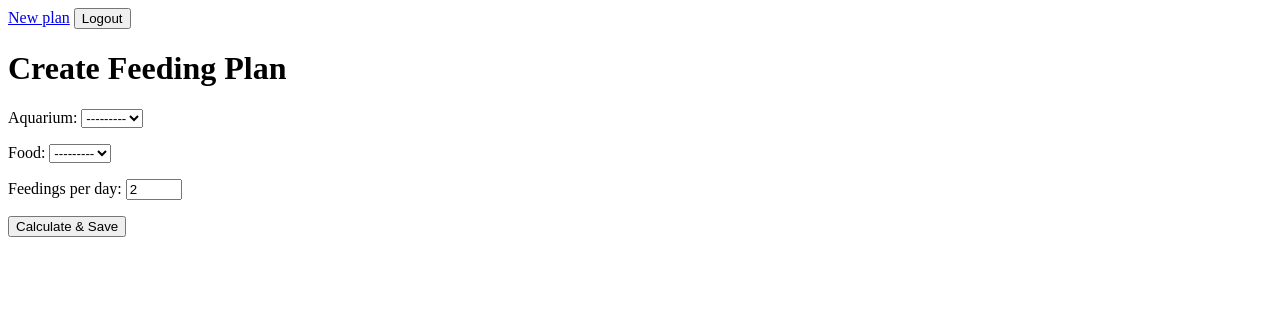
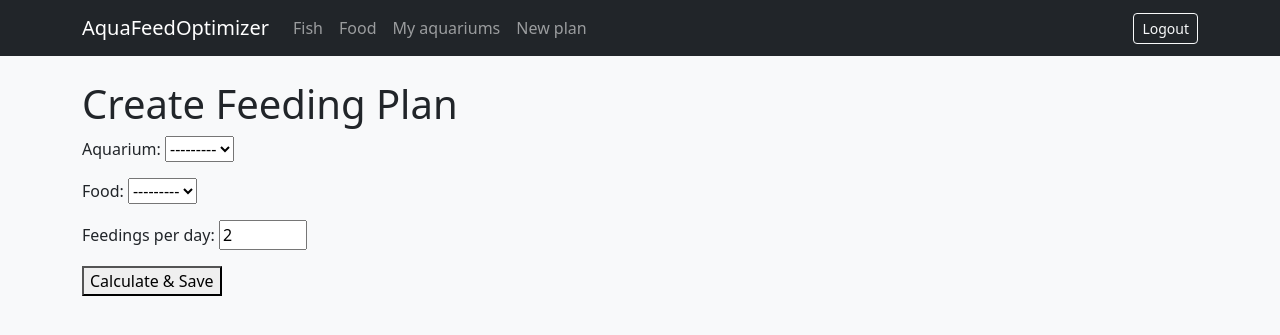
Before and after one commit to UnrealLock/aquafeed-optimizer, a Django app: page /feeding/plans/new/ in a window 1280 px wide. Shown: the top 335 px of the page. Run offline with Django 5.2, Linux system fonts and the light colour scheme; the visitor is signed in with stand-in values (Sample User, id 1); data that the repository does not hold is empty; some libraries are stand-ins or nearby versions.

Commit message:
add main(home) page and navigation forms

```diff
--- a/aquaFeedOptimizer/urls.py
+++ b/aquaFeedOptimizer/urls.py
@@ -2,8 +2,10 @@ from django.contrib import admin
 from django.urls import path, include
 from django.conf import settings
 from django.conf.urls.static import static
+from .views import home
 
 urlpatterns = [
+    path("", home, name="home"),
     path('admin/', admin.site.urls),
     path('accounts/', include('django.contrib.auth.urls')),
     path('feeding/', include('feeding.urls')),
--- /dev/null
+++ b/aquaFeedOptimizer/views.py
@@ -0,0 +1,4 @@
+from django.shortcuts import render
+
+def home(request):
+    return render(request, "home.html")
--- a/templates/base.html
+++ b/templates/base.html
@@ -3,30 +3,54 @@
 <head>
   <meta charset="utf-8"/>
   <title>{% block title %}Aqua Feed Optimizer{% endblock %}</title>
+  <link
+    href="https://cdn.jsdelivr.net/npm/bootstrap@5.3.3/dist/css/bootstrap.min.css"
+    rel="stylesheet"
+  >
   <script src="https://cdn.plot.ly/plotly-2.27.0.min.js"></script>
 </head>
-<body>
-  <nav>
-  <a href="/feeding/plans/new/">New plan</a>
+
+<body class="bg-light">
+<nav class="navbar navbar-expand-lg navbar-dark bg-dark">
+  <div class="container">
+    <a class="navbar-brand" href="/">AquaFeedOptimizer</a>
+
+    <div class="collapse navbar-collapse">
+      <ul class="navbar-nav me-auto">
+        <li class="nav-item"><a class="nav-link" href="/fish/">Fish</a></li>
+        <li class="nav-item"><a class="nav-link" href="/food/">Food</a></li>
 
         {% if user.is_authenticated %}
-    <form method="post" action="/accounts/logout/" style="display:inline;">
+          <li class="nav-item"><a class="nav-link" href="/aquariums/">My aquariums</a></li>
+          <li class="nav-item"><a class="nav-link" href="/feeding/plans/new/">New plan</a></li>
+        {% endif %}
+      </ul>
+
+      <ul class="navbar-nav">
+        {% if user.is_authenticated %}
+          <li class="nav-item">
+            <form method="post" action="/accounts/logout/">
               {% csrf_token %}
-      <button type="submit">Logout</button>
+              <button class="btn btn-outline-light btn-sm">Logout</button>
             </form>
+          </li>
         {% else %}
-    <a href="/accounts/login/">Login</a>
+          <li class="nav-item"><a class="btn btn-outline-light btn-sm" href="/accounts/login/">Login</a></li>
         {% endif %}
+      </ul>
+    </div>
+  </div>
 </nav>
 
+<div class="container mt-4">
   {% if messages %}
-    <ul>
     {% for message in messages %}
-        <li>{{ message }}</li>
+      <div class="alert alert-info">{{ message }}</div>
     {% endfor %}
-    </ul>
   {% endif %}
 
   {% block content %}{% endblock %}
+</div>
+
 </body>
 </html>
```
Also changed, not shown: templates/home.html (added, +22 -0 lines). Lines whose indentation alone changed are shown as unchanged.
